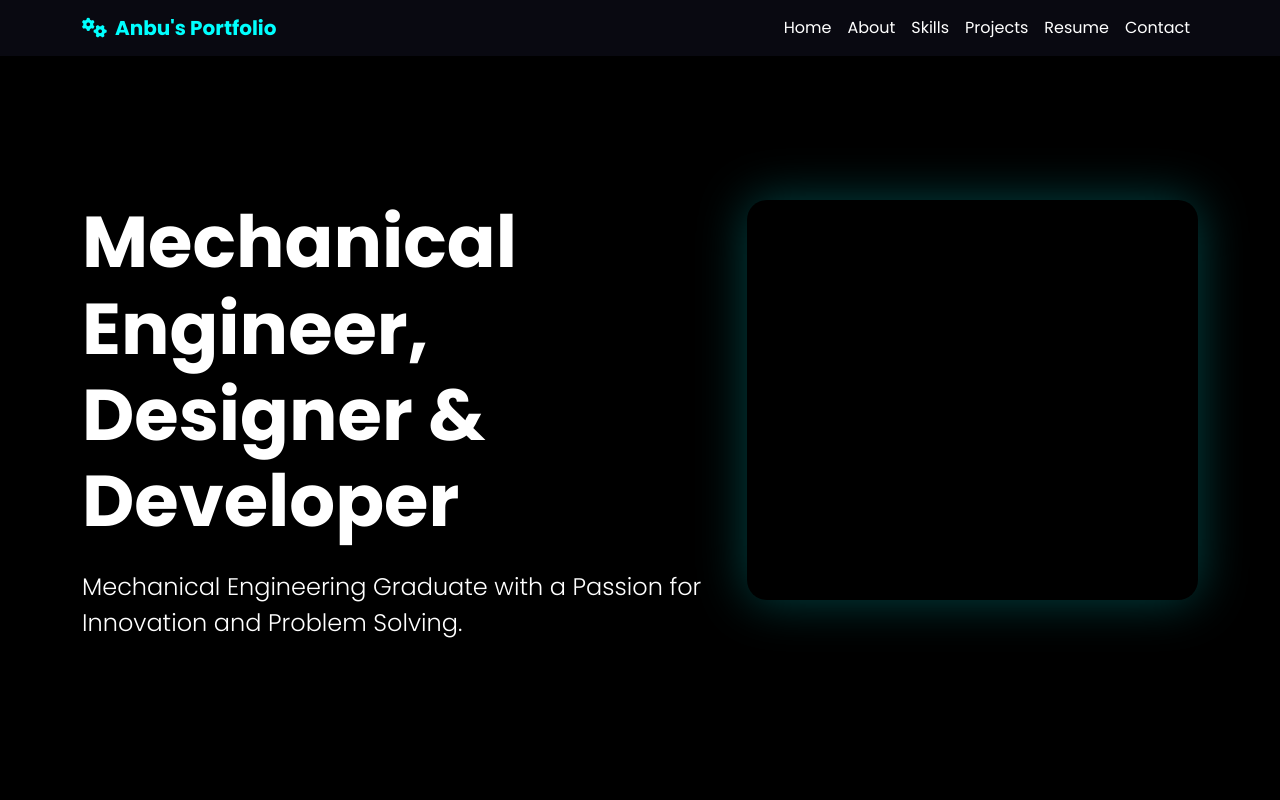
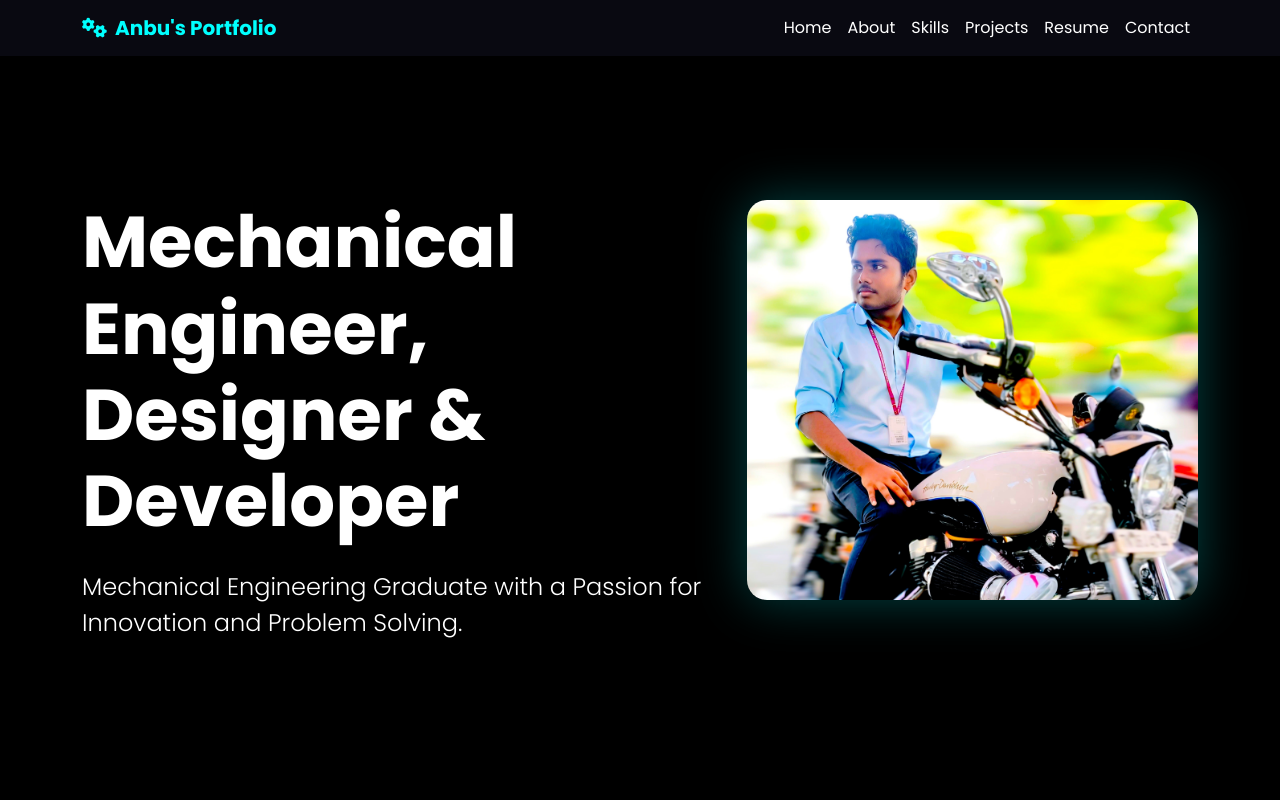
Before and after one commit to Anbu-developer/A_PortFolio, a plain HTML site: page index.html in a window 1280 px wide. Shown: the top 800 px of the page. Drawn offline with nearby package versions, Linux system fonts and the light colour scheme; the site is published under a folder, as on GitHub Pages, so addresses that start at the root find nothing.

Commit message:
photo update

```diff
--- a/index.html
+++ b/index.html
@@ -7,7 +7,7 @@
     <meta name="keywords" content="Anbu, Portfolio, Web Developer, Mechanical Engineer, Design Engineer, Projects, Resume">
     <meta name="author" content="Anbu">
     <title>Anbu's Portfolio</title>
-    <link rel="icon" type="image/jpg" href="/A_PortFolio/pics/mirror-2.jpg">
+    <link rel="icon" type="image/jpg" href="./pics/mirror-2.jpg">
     <link href="https://cdn.jsdelivr.net/npm/bootstrap@5.3.0/dist/css/bootstrap.min.css" rel="stylesheet">
     <link href="https://fonts.googleapis.com/css2?family=Poppins:wght@300;400;600;700&display=swap" rel="stylesheet">
     <link rel="stylesheet" href="https://cdnjs.cloudflare.com/ajax/libs/font-awesome/6.0.0/css/all.min.css">
@@ -89,7 +89,7 @@
         }
 
         .hero-banner {
-            background-image: url('/A_PortFolio/pics/bike-3.jpg');
+            background-image: url('./pics/bike-3.jpg');
             background-size: cover;
             background-position: center;
             border-radius: 20px;
```
